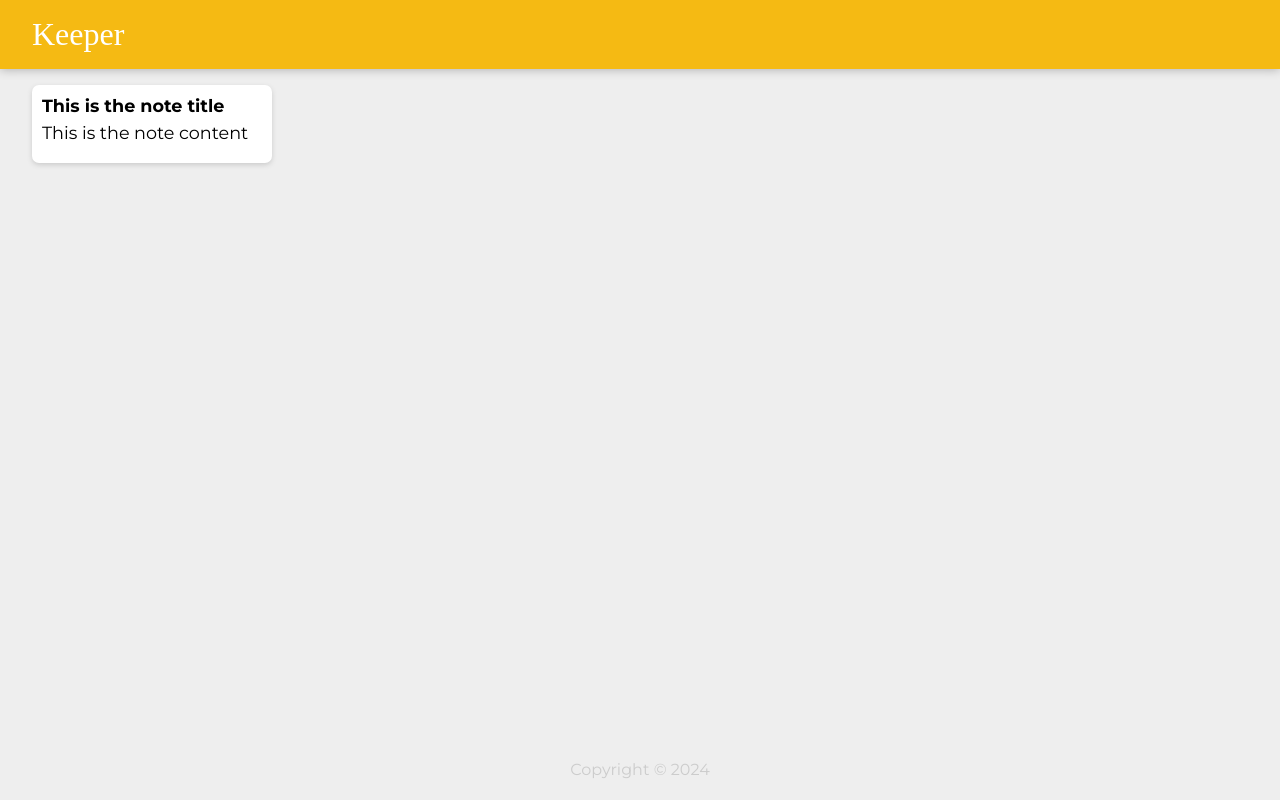
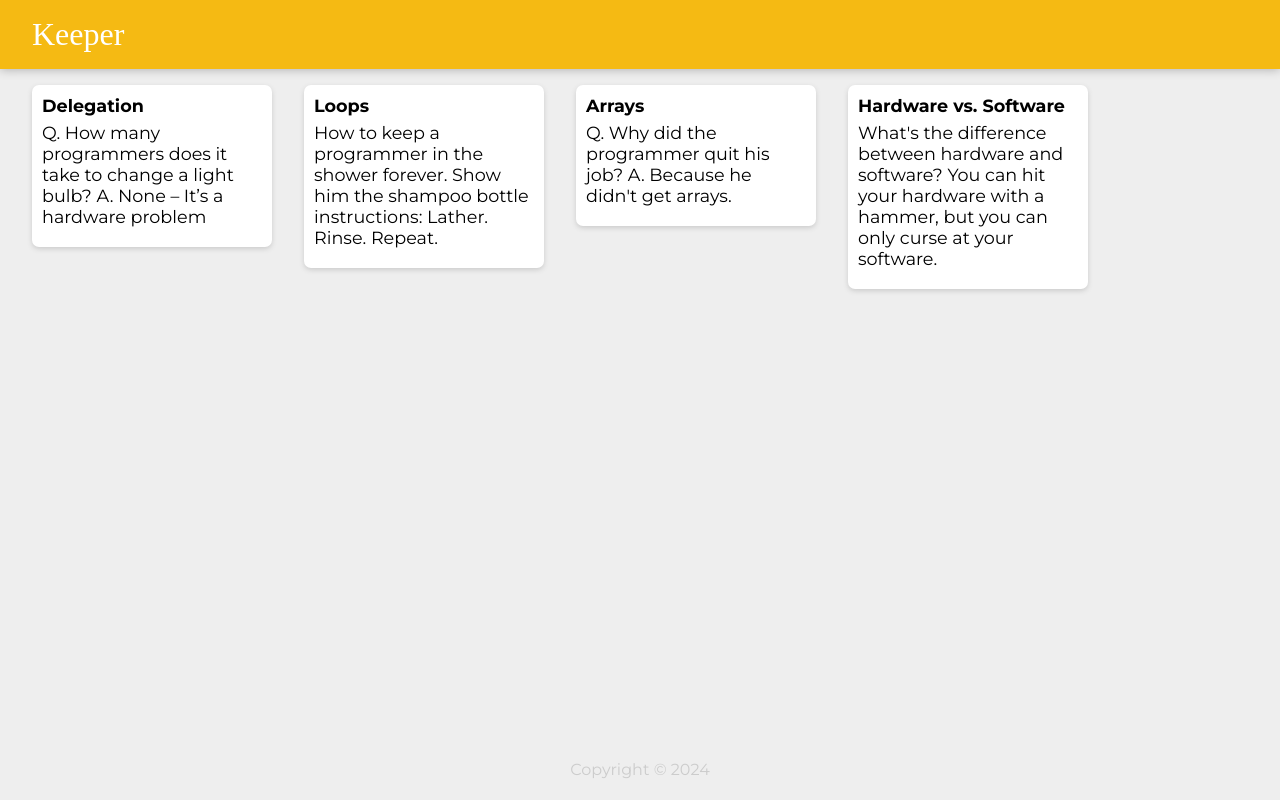
Before and after one commit to bbelbuken/react-keeper-app, a React (Create React App) app: page / in a window 1280 px wide. Built offline with nearby package versions, Linux system fonts and the light colour scheme; a web font is replaced by a local one.

Commit message:
first commit

```diff
--- a/src/App.js
+++ b/src/App.js
@@ -1,12 +1,21 @@
 import Header from './Header';
 import Footer from './Footer';
 import Note from './Note';
+import Content from './Content';
+
+const notes = Content();
 
 function App() {
   return (
     <div className="App">
       <Header title='Keeper' />
-      <Note />
+        {notes.map((item) => (
+          <Note
+            key={item.id}
+            title={item.title}
+            content={item.content}
+          />
+        ))}
       <Footer />
     </div>
   );
--- /dev/null
+++ b/src/Content.js
@@ -0,0 +1,32 @@
+import React from 'react';
+
+const Content = () => {
+  return [
+    {
+      key: 1,
+      title: "Delegation",
+      content:
+        "Q. How many programmers does it take to change a light bulb? A. None – It’s a hardware problem"
+    },
+    {
+      key: 2,
+      title: "Loops",
+      content:
+        "How to keep a programmer in the shower forever. Show him the shampoo bottle instructions: Lather. Rinse. Repeat."
+    },
+    {
+      key: 3,
+      title: "Arrays",
+      content:
+        "Q. Why did the programmer quit his job? A. Because he didn't get arrays."
+    },
+    {
+      key: 4,
+      title: "Hardware vs. Software",
+      content:
+        "What's the difference between hardware and software? You can hit your hardware with a hammer, but you can only curse at your software."
+    }
+  ];
+}
+
+export default Content;
--- a/src/Note.js
+++ b/src/Note.js
@@ -1,10 +1,10 @@
 import React from 'react'
 
-const Note = () => {
+const Note = (props) => {
   return (
     <div className="note">
-      <h1>This is the note title</h1>
-      <p>This is the note content</p>
+      <h1>{props.title}</h1>
+      <p>{props.content}</p>
     </div>
   )
 }
```
